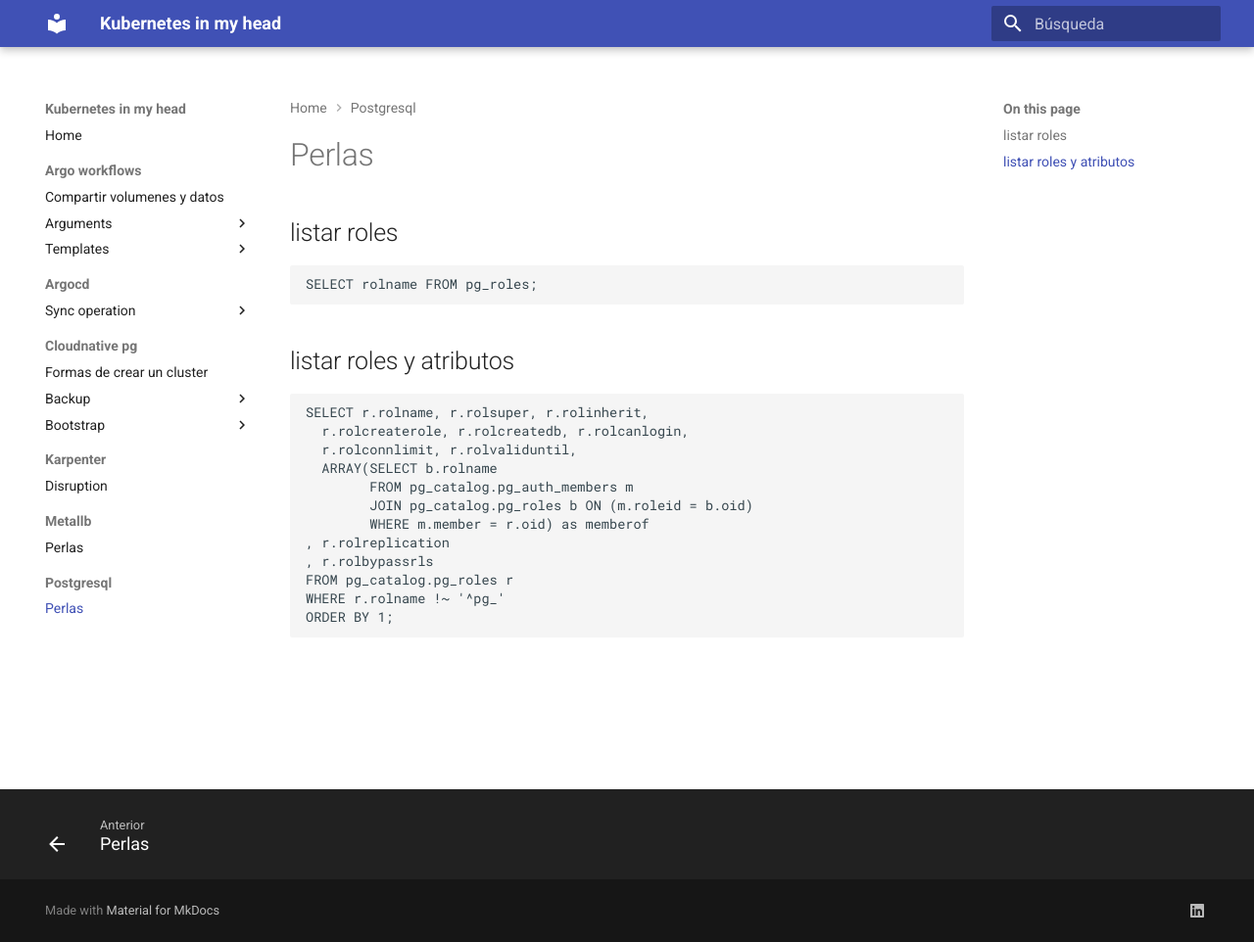
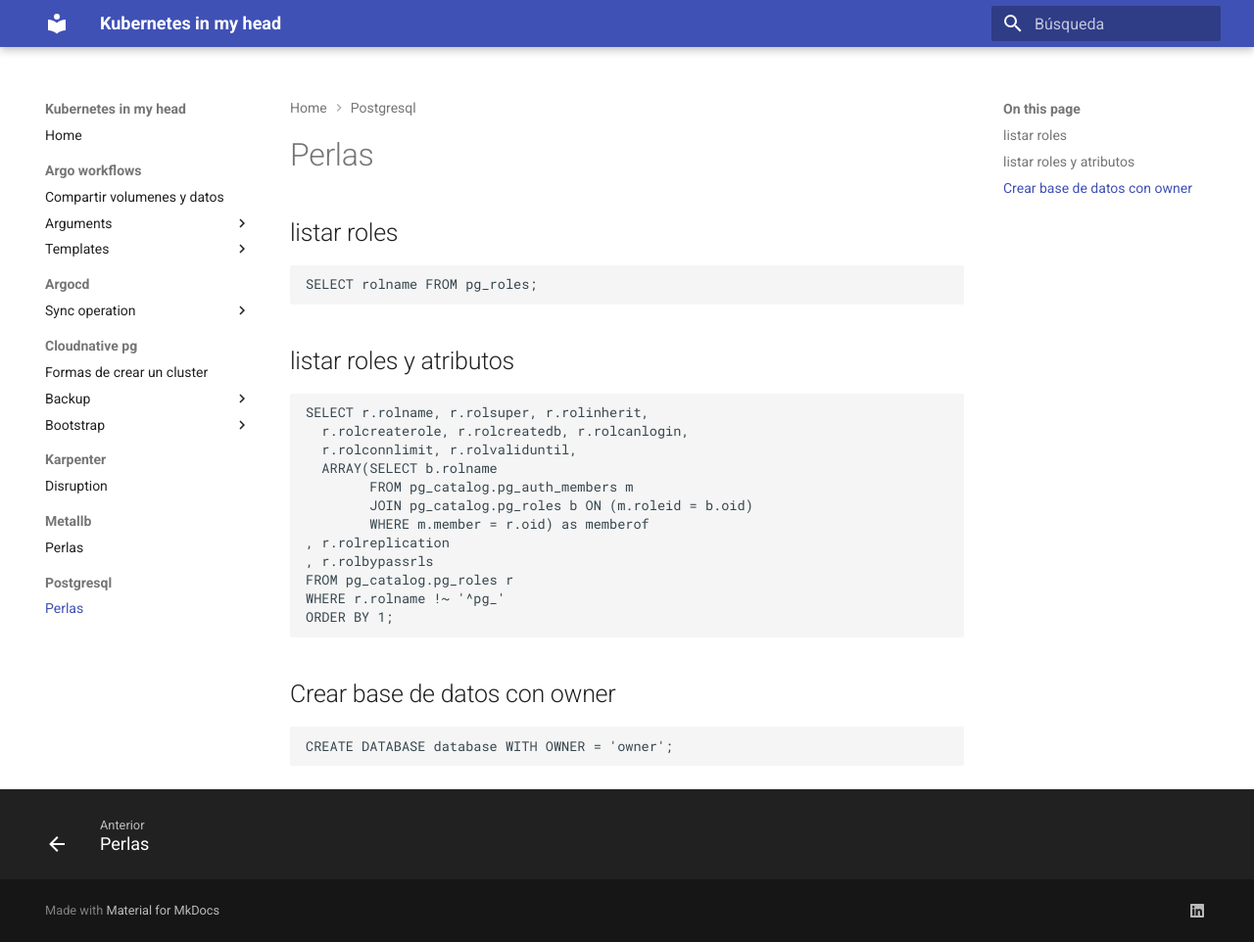
Before and after one commit to jorgelon/kubernetesinmyhead.net, an MkDocs documentation site: the page built from docs/postgresql/perlas.md, in a window 1280 px wide and 962 px high. Shown: the whole window at 98% size. Built offline with MkDocs 1.6.1 and Material for MkDocs 9.7.7, drawn with Linux system fonts in a browser that asks for light colours.

Commit message:
update perla

````diff
--- a/docs/postgresql/perlas.md
+++ b/docs/postgresql/perlas.md
@@ -22,3 +22,9 @@ FROM pg_catalog.pg_roles r
 WHERE r.rolname !~ '^pg_'
 ORDER BY 1;
 ```
+
+## Crear base de datos con owner
+
+```postgresql
+CREATE DATABASE database WITH OWNER = 'owner';
+```
````
